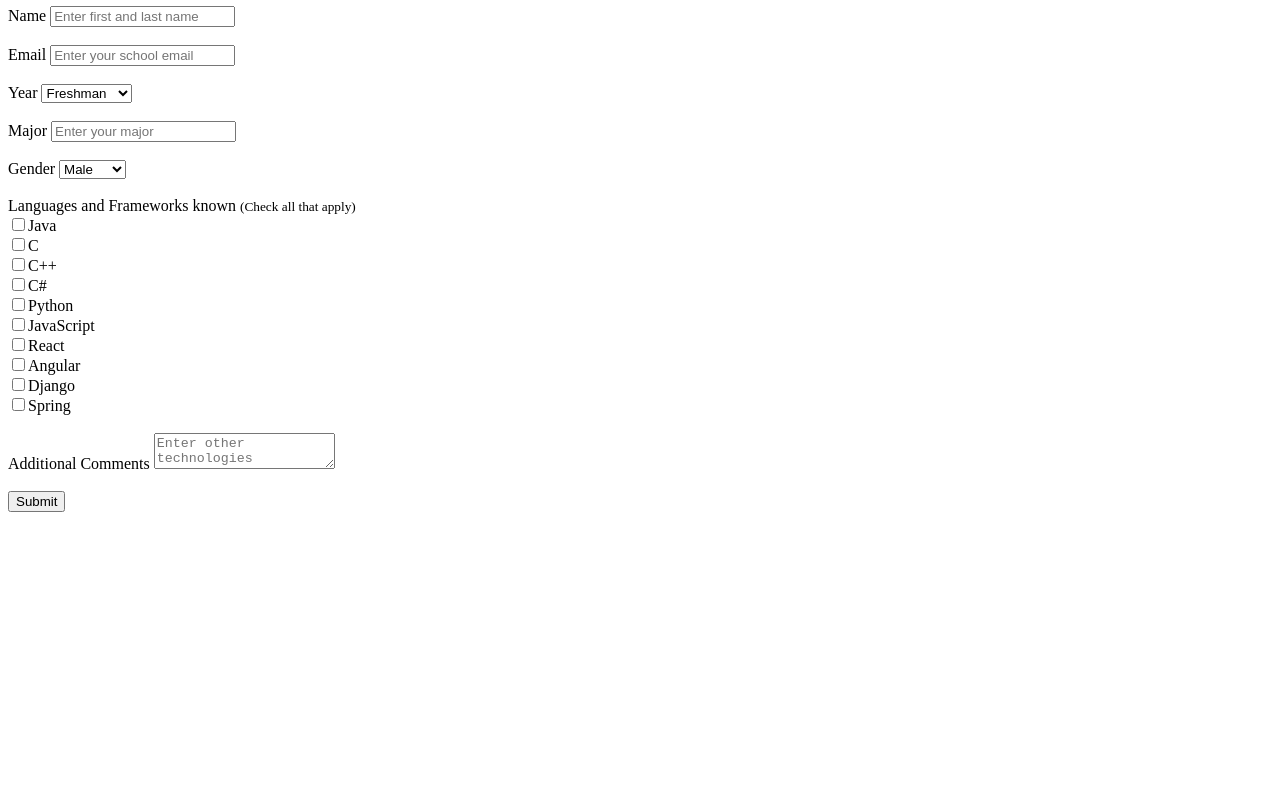
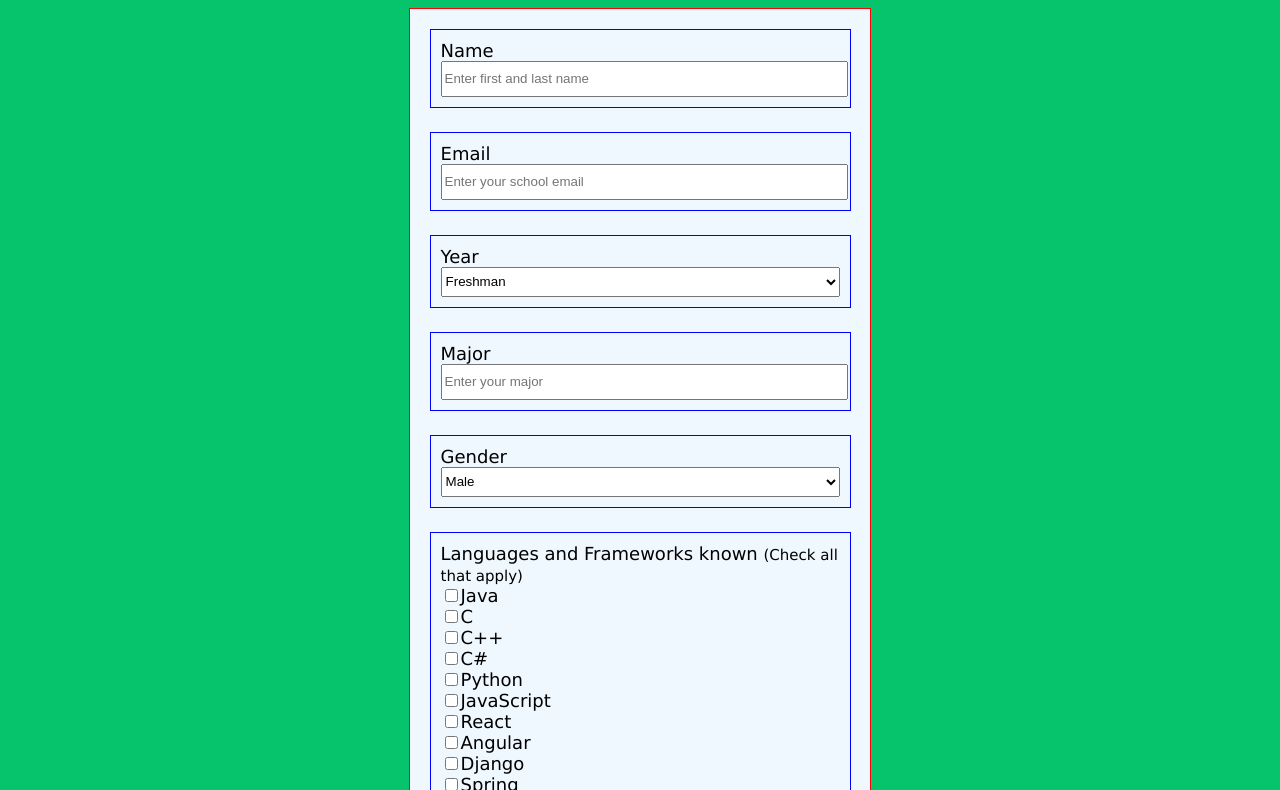
Before and after one commit to Brian-S-Poon/Software-Questionnaire, a plain HTML site: page index.html in a window 1280 px wide. Shown: the part 92-882 px from the top of the page. Before the commit the page ends 800 px from the top, so only its background shows below. Drawn offline with Linux system fonts and the light colour scheme.

Commit message:
Added CSS to HTML project, now complete survey form with HTML and CSS

```diff
--- /dev/null
+++ b/css/style.css
@@ -0,0 +1,50 @@
+.main-header{
+    text-align: center;
+}
+
+body{
+    background-color: #05c46b;
+    color:black;
+
+    font-family: Verdana, Helvetica, sans-serif;
+    font-size: 20px;
+}
+
+.container{
+    padding: 20px 20px;
+    background-color:aliceblue;
+    width: 33.3%;
+    margin: auto;
+
+    text-align: center;
+    border: 1px solid red;
+
+}
+
+.info-block{
+    width:95%;
+    margin:auto;
+    border: 1px solid blue;
+    font-size: 18px;
+    text-align: left;
+    padding: 10px;
+}
+
+.button{
+    width: 100%;
+    background-color: #333;
+    color: #fff;
+    padding: 10px 15px;
+    border: none;
+}
+
+.button:hover{
+    background: green;
+    color:white;
+}
+
+.language-header{
+   width: 100%;
+   font-size: 18px;
+   border: 1px solid purple;
+}
--- a/index.html
+++ b/index.html
@@ -2,31 +2,37 @@
 <html>
     <head>
         <title>Software Questionnaire</title>
+        <link rel="stylesheet" type="text/css" href="css/style.css">
     </head>
 
     <body>
-        <h1>Software Questionnaire <hr></h1>
+        <header id="main-header">
+            <div class="main-header">
+                <h1>Software Questionnaire</h1>
+            </div>
+        </header>
 
+        <div class="container">
             <!-- Create form -->
             <form action="">
                 <!-- Name -->
-            <div>
+                <div class="info-block">
                     <label for="">Name</label>
-                <input type="text" name="fullName" placeholder="Enter first and last name">
+                    <input type="text" name="fullName" placeholder="Enter first and last name" style="width:100%;height:30px;font-size:30;" >
                 </div>
                 <br>
 
                 <!-- Email -->
-            <div>
+                <div class="info-block">
                     <label for="">Email</label>
-                <input type="text" name="email" placeholder="Enter your school email">
+                    <input type="text" name="email" placeholder="Enter your school email" style="width:100%;height: 30px;">
                 </div>
                 <br>
 
                 <!-- Year -->
-            <div>
-                <label for="">Year</label>
-                <select name="year" id="">
+                <div class="info-block">
+                    <label for="">Year</label><br>
+                    <select name="year" id="" style="width:100%;height: 30px;">
                         <option value="Freshman">Freshman</option>
                         <option value="Freshman">Sophomore</option>
                         <option value="Freshman">Junior</option>
@@ -37,16 +43,16 @@
                 <br>
 
                 <!-- Major -->
-            <div>
-                <label for="">Major</label>
-                <input type="text" name="major" placeholder="Enter your major">
+                <div class="info-block">
+                    <label for="">Major</label><br>
+                    <input type="text" name="major" placeholder="Enter your major" style="width:100%;height: 30px;">
                 </div>
                 <br>
 
                 <!-- Gender -->
-            <div>
+                <div class="info-block">
                     <label for="">Gender</label>
-                <select name="gender" id="">
+                    <select name="gender" id="" style="width:100%;height: 30px;">
                         <option value="male">Male</option>
                         <option value="female">Female</option>
                         <option value="other">Other</option>
@@ -56,9 +62,10 @@
 
                 <!-- Languages and Frameworks known -->
                 <div>
+                    <div class="info-block">
                         <label for="">Languages and Frameworks known <small>(Check all that apply)</small></label>
+
                         <br>
-
                         <label for=""><input type="checkbox">Java</label>
                         <br>
                         <label for=""><input type="checkbox">C</label>
@@ -68,6 +75,7 @@
                         <label for=""><input type="checkbox">C#</label>
                         <br>
                         <label for=""><input type="checkbox">Python</label>
+
                         <br>
                         <label for=""><input type="checkbox">JavaScript</label>
                         <br>
@@ -79,18 +87,24 @@
                         <br>
                         <label for=""><input type="checkbox">Spring</label>
                     </div>
+
+                </div>
                 <br>
 
                 <!-- Additional Comments -->
-            <div>
+                <div class="info-block">
                     <label for="">Additional Comments</label>
-                <textarea name="message" id="" placeholder="Enter other technologies"></textarea>
+                    <textarea name="message" id="" placeholder="Enter other technologies" style="width:100%;height: 30px;"></textarea>
                 </div>
                 <br>
 
                 <!-- Submit -->
-            <input type="submit">
+                <input type="submit" class="button">
 
-        </form>
+            </form> <!-- end form-->
+
+        </div> <!-- end container -->
+
+
     </body>
 </html>
```
Lines whose indentation alone changed are shown as unchanged.
